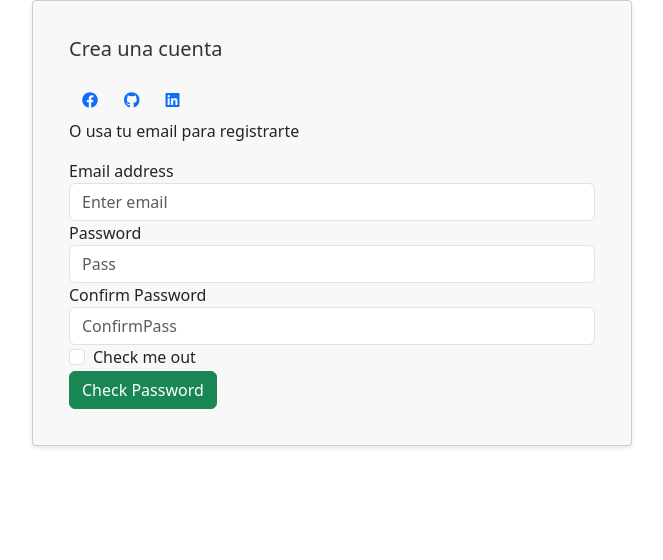
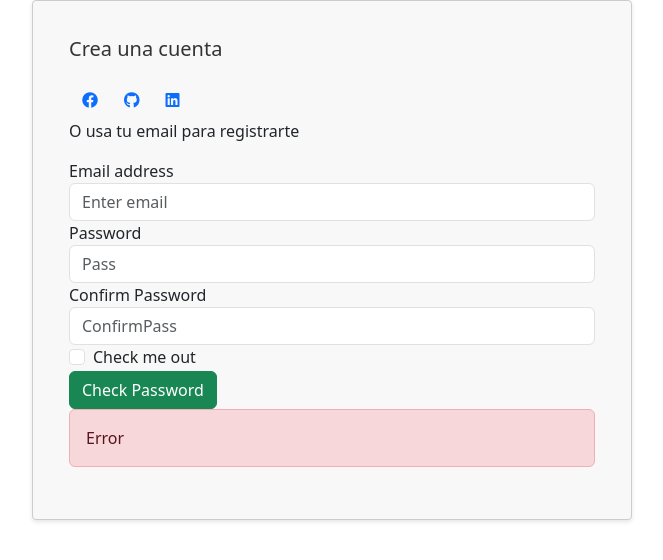
Before and after one commit to hector1489/formProject, a React (Vite) app: page / in a window 1280 px wide. Shown: the top 560 px of the page, without its empty margins (308-971 px from the left). Built offline with nearby package versions, Linux system fonts and the light colour scheme; the HTML template or start-up script is replaced by a standard one.

Commit message:
cambio de passconfirm para colores

```diff
--- a/src/components/Formulario/Form.jsx
+++ b/src/components/Formulario/Form.jsx
@@ -1,14 +1,23 @@
 import React, { useState } from 'react'
-//hay que sacar el alert al componente
+//Luego de presionar el botón de iniciar sesión, el componente Alert debe mostrar un
+//mensaje indicando al usuario si el registro fue exitoso o si los campos se encuentran
+//vacíos.
+//○ Utiliza los props para mostrar un mensaje de error o de éxito.
+//○ Opcionalmente, puedes utilizar otro props para cambiar el color de la alerta
+//(success o danger) según corresponda.
+//○ Como recordatorio, debes tener un state en el componente App que
+//almacene el mensaje de
 const Form = () => {
   const [pass, setPass] = useState('');
   const [confirmPass, setConfirmPass] = useState('');
+  const [showAlert, setShowAlert] = useState(false)
+
 
   const handleConfirmPassword = () => {
     if (pass === confirmPass) {
-      alert('exito!');
+      setShowAlert(true);
     } else {
-      alert('error');
+      setShowAlert(false);
     }
   };
 
@@ -31,6 +40,17 @@ const Form = () => {
         <label className="form-check-label" htmlFor="exampleCheck1">Check me out</label>
       </div>
       <button type="button" className="btn btn-success" onClick={handleConfirmPassword}>Check Password</button>
+      {showAlert && (
+        <div className="alert alert-success" role="alert">
+          ¡Éxito!
+        </div>
+      )}
+      {!showAlert && (
+        <div className="alert alert-danger" role="alert">
+          Error
+        </div>
+      )}
+
     </form>
   );
 }
```
